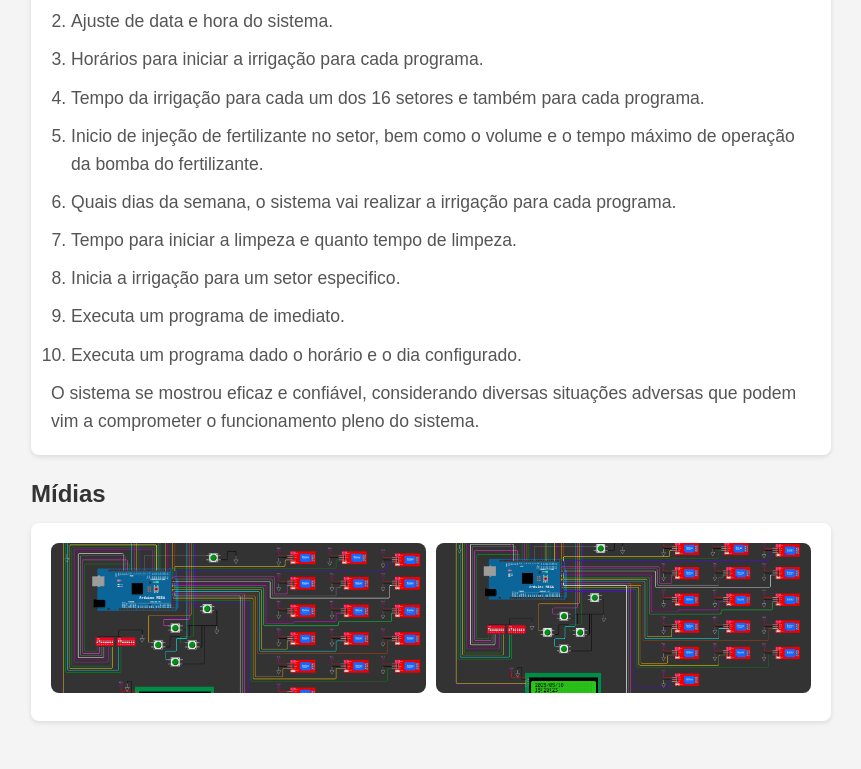
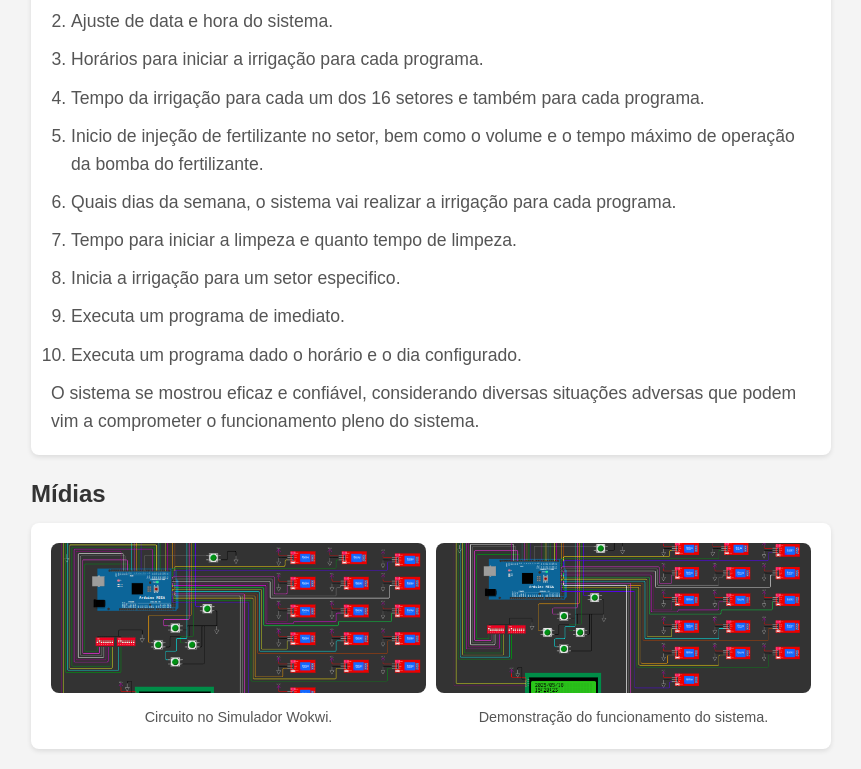
Before and after one commit to joaomarcelors/portfolio, a plain HTML site: page projects/project2.html in a window 1280 px wide. Shown: the part 494-1263 px from the top of the page, without its empty margins (209-1070 px from the left). Before the commit the page ends 1235 px from the top, so only its background shows below. Drawn offline with Linux system fonts and the light colour scheme.

Commit message:
add subtitles

```diff
--- a/projects/project2.html
+++ b/projects/project2.html
@@ -57,9 +57,11 @@
     <section class="galeria">
         <div class="midia" data-type="image" data-src="../images/circuito-irrigacao-automatica.png">
             <img src="../images/circuito-irrigacao-automatica.png" alt="Circuito para automação de irrigação">
+            <figcaption>Circuito no Simulador Wokwi.</figcaption>
         </div>
         <div class="midia" data-type="video" data-src="https://www.youtube.com/embed/aWlv88MST0I">
             <img src="../images/capa-yotube-irrigacao.png" alt="Thumbnail do Vídeo">
+            <figcaption>Demonstração do funcionamento do sistema.</figcaption>
         </div>
     </section>
 
--- a/styles.css
+++ b/styles.css
@@ -545,3 +545,16 @@ box-shadow: 0 2px 5px rgba(0, 0, 0, 0.1); */
     /* list-style-type: none; Remove as bolinhas padrão */
     padding-left: 20px;
 }
+
+/* Estilos para as legendas */
+figure {
+    position: relative;
+    margin: 0;
+}
+
+figcaption {
+    text-align: center;
+    font-size: 0.9rem;
+    color: #555;
+    margin-top: 5px;
+}
```
